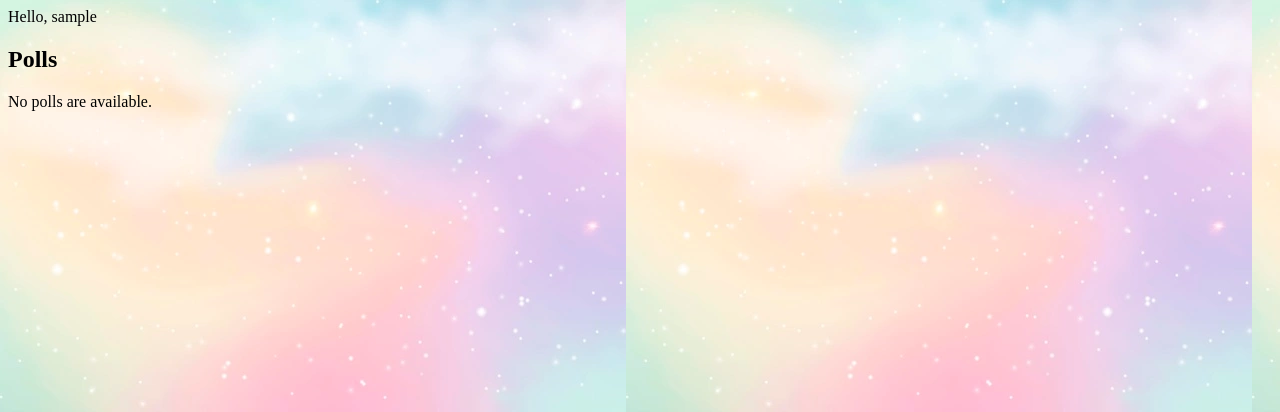
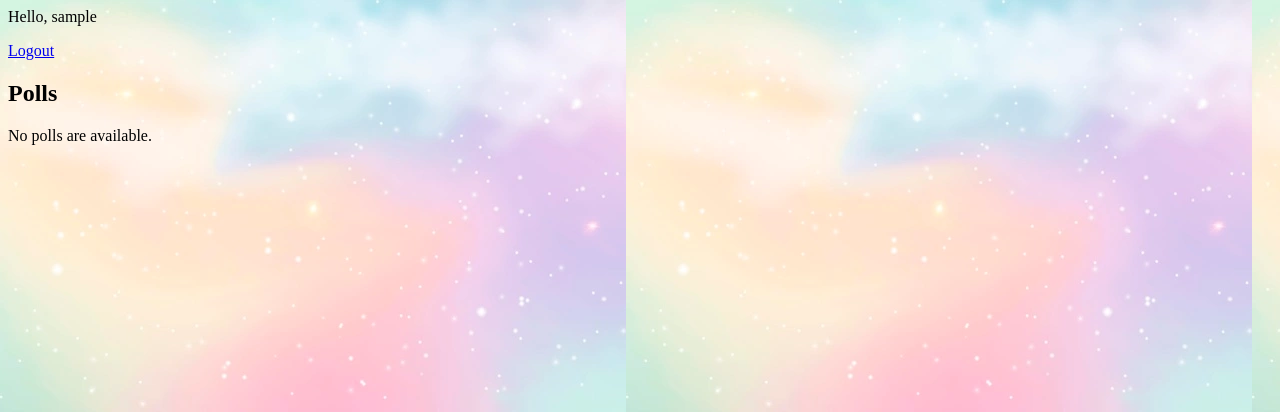
Before and after one commit to vnsvakanda/ku-polls, a Django app: page /polls/ in a window 1280 px wide. Shown: the top 412 px of the page. Run offline with Django 3.2, Linux system fonts and the light colour scheme; the visitor is signed in with stand-in values (Sample User, id 1); data that the repository does not hold is empty; parts of the project's set-up code (start-up, migrations or seed data) failed here and were passed over.

Commit message:
Add iteration3 to README.md and add logout button to index page

```diff
--- a/polls/templates/polls/index.html
+++ b/polls/templates/polls/index.html
@@ -11,11 +11,14 @@
 <link rel="stylesheet" type="text/css" href="{% static 'polls/style.css' %}">
 
 {% if user.is_authenticated %}
-Hello, {{ user.username }}
+    <p style="color:black">Hello, {{ user.username }}</p>
+    <p style="color:black"><a href="{% url 'logout' %}">Logout</a></p>
 {% else %}
-<a href="{% url 'login' %}">Login</a>
+    <p style="color:black"><a href="{% url 'login' %}">login</a></p>
 {% endif %}
+
 <h2>Polls</h2>
+
 
 {% if latest_question_list %}
 <ul>
```
Also changed, not shown: README.md.
